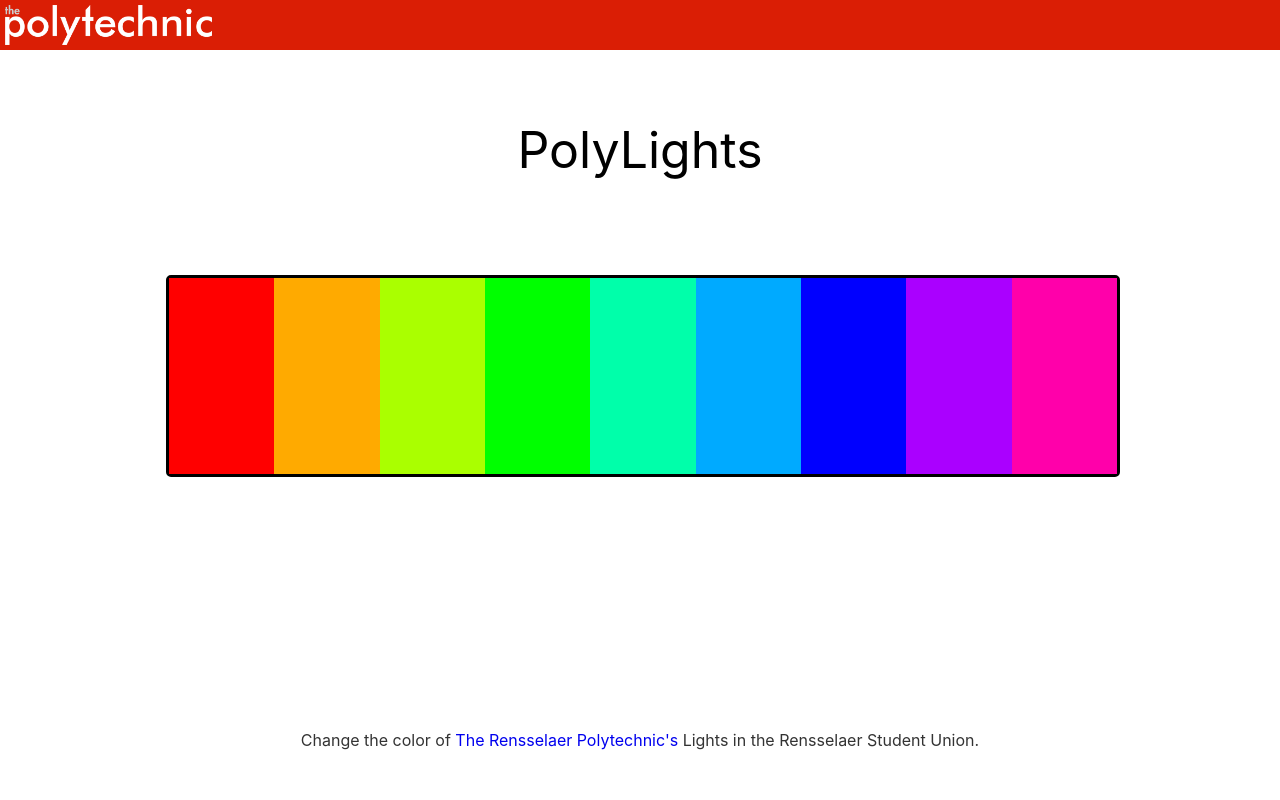
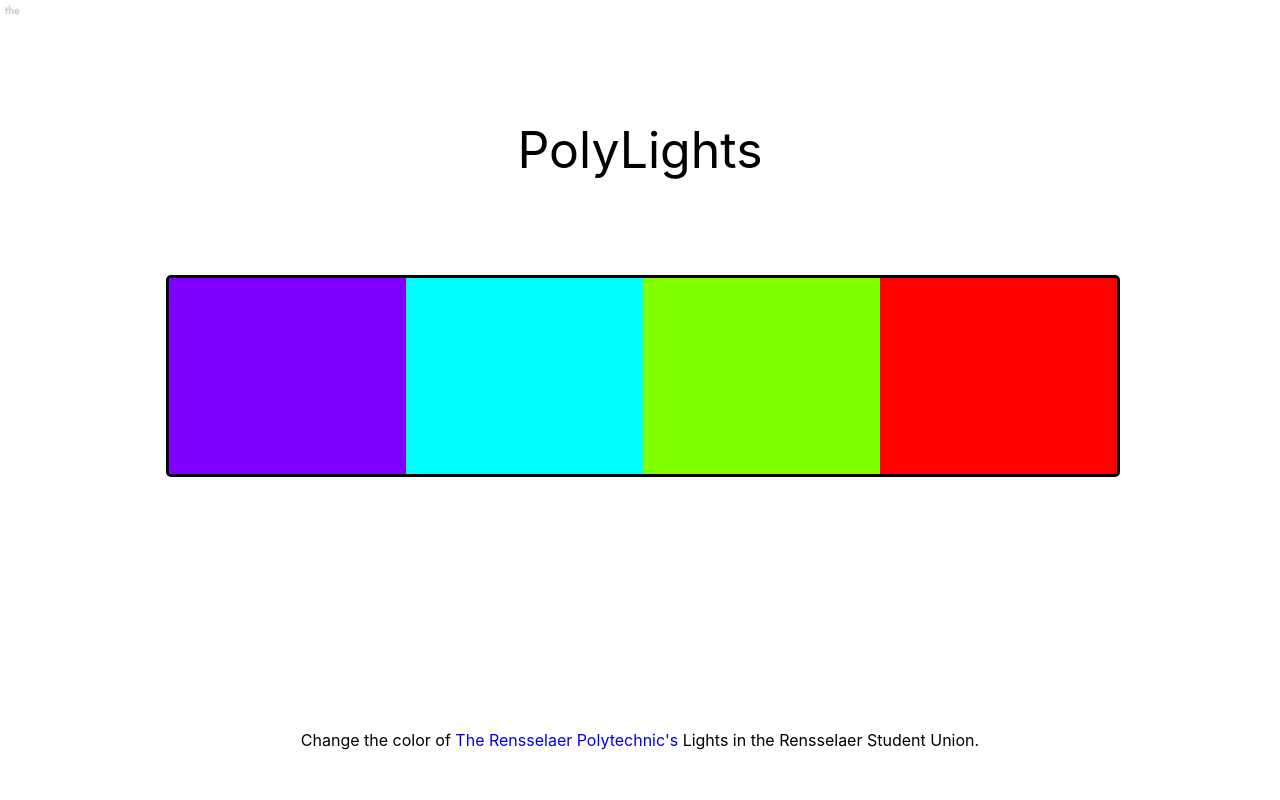
Before and after one commit to thepoly/lights, a PHP site: page / in a window 1280 px wide. Run offline with PHP 8.4, Linux system fonts and the light colour scheme.

Commit message:
fixed some graphical glitches

```diff
--- a/src/server/app.js
+++ b/src/server/app.js
@@ -1,14 +1,22 @@
+function populatePicker(){
+  $(".cpicker").empty();
+
+  for (var i = 0; i < 360; i +=90){
+    $(".cpicker").append("<div class='color' id=" + i + " style='background-color:hsl("+i+",100%,50%);float:right; position:relative; width:" + ($(".cpicker").width())/4 +"; height:100%;'></div>");
+  }
+}
+
 function updatePageColor(){
   $.get( "LEDP.txt", function( data ) {
     data = data.split("\n");
-    $(".bg").css("background-color", "rgb(" + data[0] + "," +data[1]+ ","+data[2] +")");
+    $(".header").css("background-color", "rgb(" + data[0] + "," +data[1]+ ","+data[2] +")");
   });
 }
 
 var colorPicker = Vue.component('color-picker', {
   template: `
     <div>
-      <div v-on:click='updateColor' class="cpicker" style="padding-left:0;height:25%;width:100%;border-radius:5px; border-color:black; border-style: solid;"></div>
+      <div v-on:click='updateColor' class="cpicker" style="padding-left:0;height:25%;width:100%;border-radius:5px; border-color:black; border-style: solid;float:left;"></div>
     </div>`
     ,
   methods:{
@@ -29,9 +37,7 @@
     }
   },
   mounted(){
-    for (var i = 0; i < 360; i +=40){
-      $(".cpicker").append("<div class='color' id=" + i + " style='background-color:hsl("+i+",100%,50%);float:left; position:relative; width:" + $(".cpicker").width()/9 +"; height:100%;'></div>");
-    }
+    populatePicker();
     updatePageColor();
 
     setInterval(function(){
@@ -42,9 +48,8 @@
 })
 
 $( window ).resize(function() {
-  for (var i = 0; i < 360; i +=40){
-    $(".cpicker").append("<div class='color' id=" + i + " style='background-color:hsl("+i+",100%,50%);float:left; position:relative; width:" + $(".cpicker").width()/9 +"; height:100%;'></div>");
-  }
+  console.log("asdf");
+  populatePicker();
 });
 
 Vue.component('app-body', {
@@ -53,7 +58,6 @@
   <div>
     <div class="header"><img class="title-logo" src="images/logo_m.png"/></div>
     <div class ="project-title"><p class="main-header">PolyLights</p></div>
-    <div class = "bg" style="float:none; position:absolute; top:0;right:0;width:100%;height:100%;"></div>
     <div style="margin: 0 auto; width:75%;top:50px;position:relative;"><color-picker/></div>
     <div class="sub-text">Change the color of <a class="link" href="https://poly.rpi.edu">The Rensselaer Polytechnic's</a> Lights in the Rensselaer Student Union.
     </div>
--- a/src/server/styles.css
+++ b/src/server/styles.css
@@ -6,6 +6,7 @@
   -moz-user-select: none;
   -ms-user-select: none;
   user-select: none;
+  color:black;
 
 }
 
@@ -68,7 +69,7 @@
   left: 0;
   padding-bottom: 50px;
   position: absolute;
-  color: #333;
+  color: black;
 }
 
 a{
@@ -85,7 +86,6 @@
 
 .footer{
   float: center;
-  bottom: 10%;
   width: 100%;
   height: 30px;
   margin-top: 40px;
@@ -101,5 +101,8 @@
   left: 0;
   position: absolute;;
   float: left;
-  background-color: #DA1E05;
+  background-color: #transparent;
+  -webkit-transition: background-color 500ms linear;
+  -ms-transition: background-color 500ms linear;
+  transition: background-color 500ms linear;
 }
```
